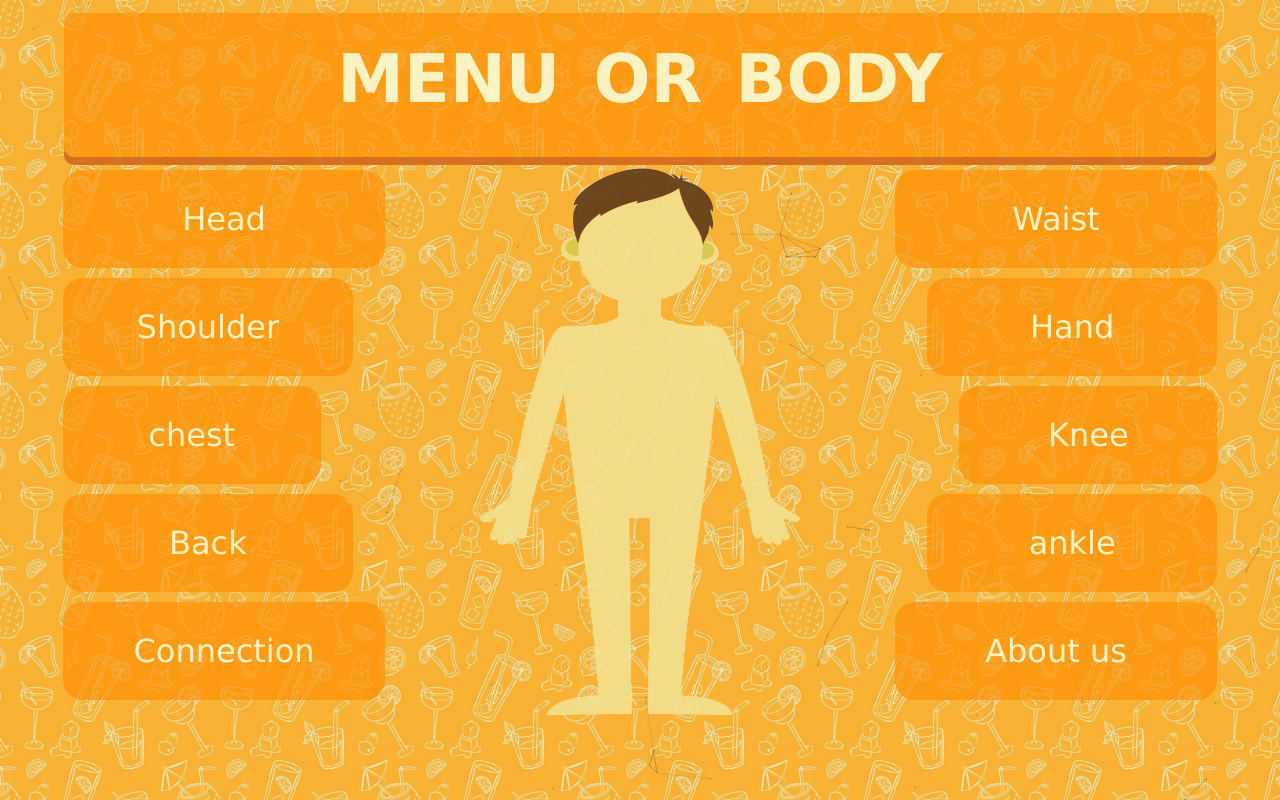
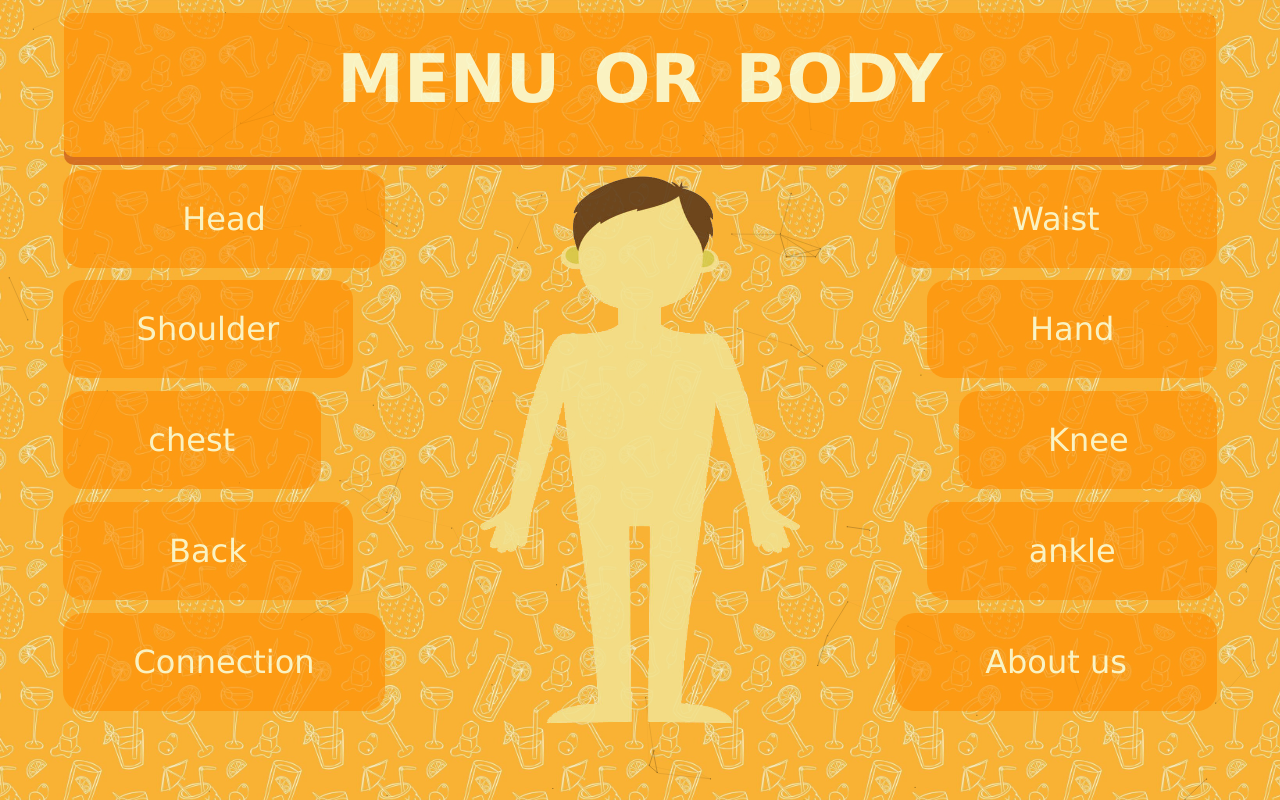
Before and after one commit to lordTao2333/laughing-funicular, a plain HTML site: page main/index.html in a window 1280 px wide. Drawn offline with Linux system fonts and the light colour scheme.

Commit message:
Update index.html

```diff
--- a/main/index.html
+++ b/main/index.html
@@ -64,12 +64,12 @@
 		font-size: 2em;
 	}
 	.sidemenu-right{
-		height: 75%;
+		height: 77%;
 		width: 35%;
 
 	}
 	.sidemenu-left{
-		height: 75%;
+		height: 77%;
 		width: 35%;
 
 	}
@@ -88,10 +88,12 @@
 	.sidemenu-right li{
 		height: 18%;
 		float: right;
+
 	}
 	.sidemenu-left li{
 		height: 18%;
 		float: left;
+
 	}
 	.sidemenu-left li a {
 		margin-bottom: 10px;
@@ -120,9 +122,11 @@
 		vertical-align: middle;
 		font-family: "Lucida Sans", sans-serif;
 		border: none;
+
 		border-radius: 20px;
 		cursor: pointer;
 		background: rgba(255,140,0,0.7);
+
 	}
 	.sidemenu-left li a:hover {
 	    background-color: #FF8C00;
@@ -141,6 +145,7 @@
 	.sidemenu-right li a.active {
 	    background-color: #FF6347;
 	    color: #FFA07A;
+
 	}
 	.clearfix::after{
 	    content: "";
@@ -165,7 +170,7 @@
 	}
 	img.man{
 		position: absolute;
-		top: 21%;
+		top: 22%;
 		left: 37.5%;
 	}
 	img:hover
```
